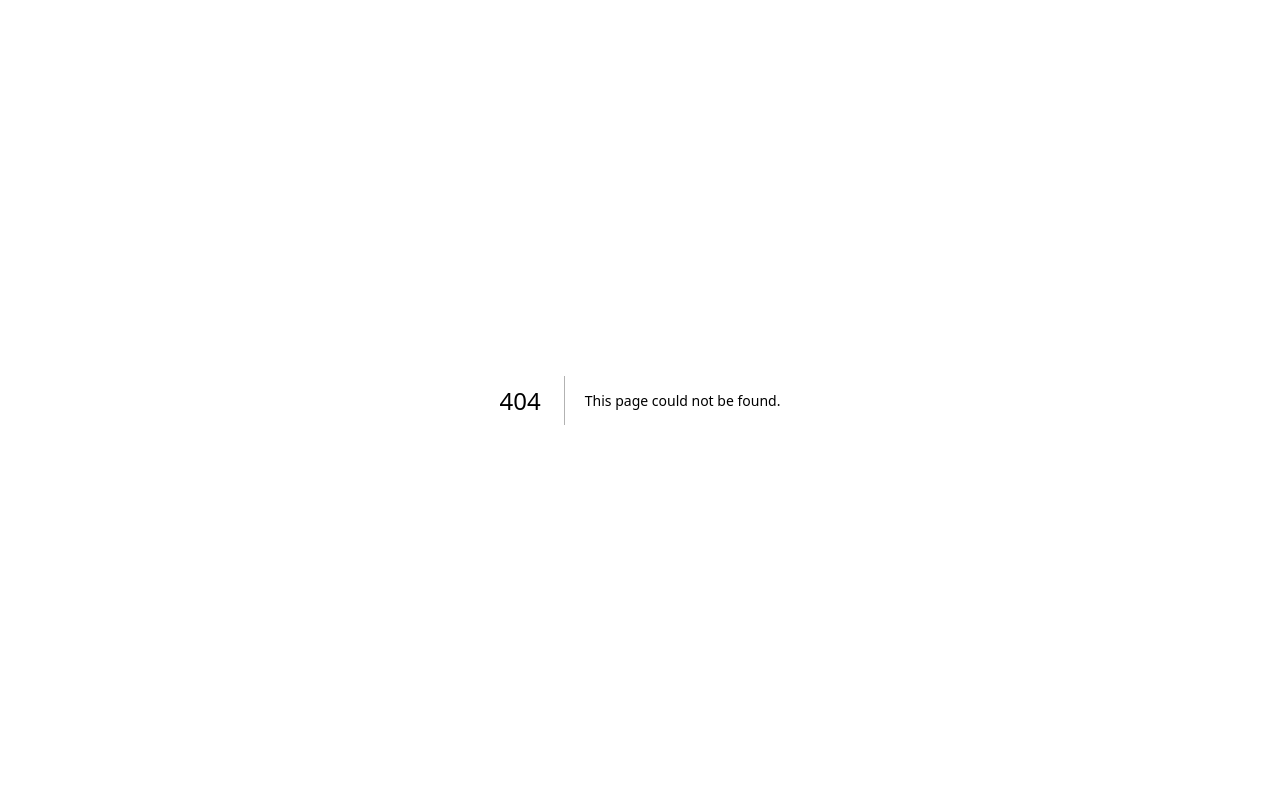
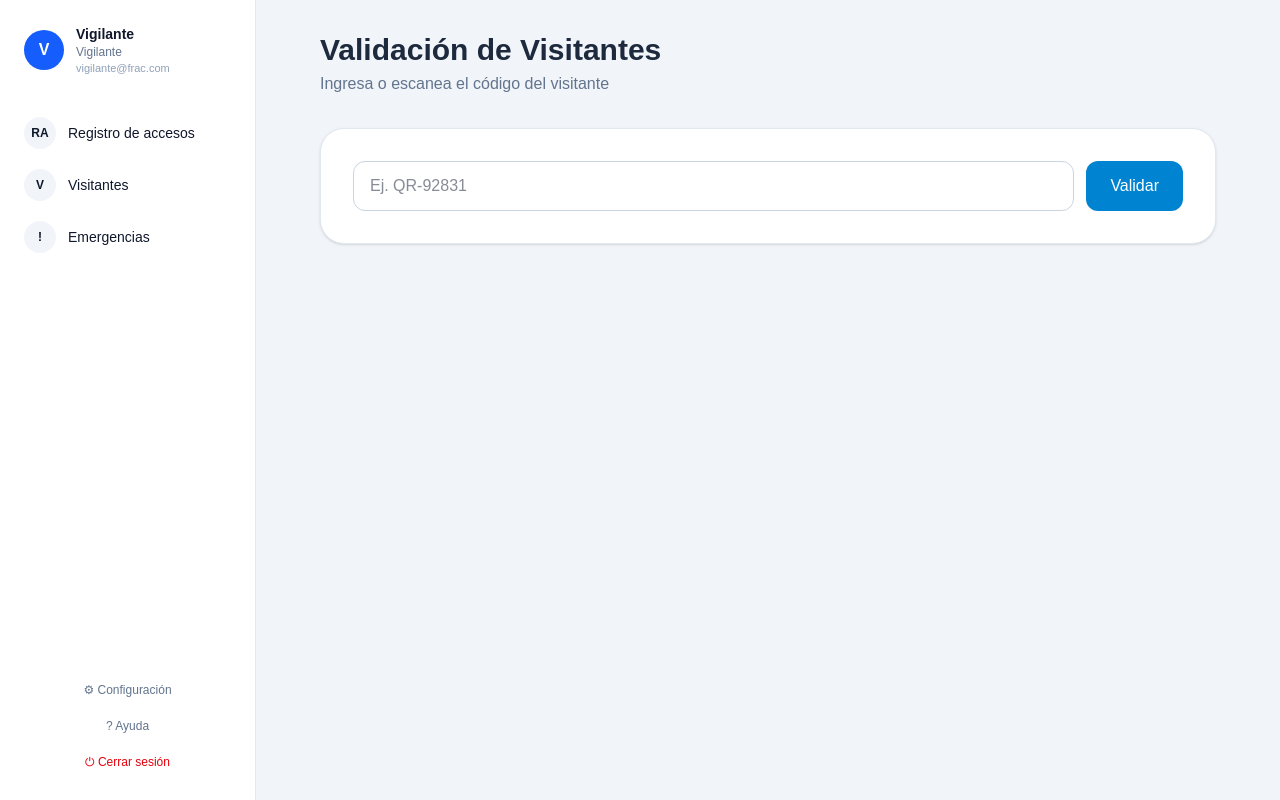
Before and after one commit to EmanuelVzq/erpfraccionamiento_web, a Next.js app: page /vigilante/visitantes in a window 1280 px wide. Before the commit this address had no page. Built offline with nearby package versions, Linux system fonts and the light colour scheme; sample sign-in values are in the browser's storage.

Commit message:
Implementacion validacion QR vigilante

```diff
--- /dev/null
+++ b/app/vigilante/visitantes/page.tsx
@@ -0,0 +1,215 @@
+"use client";
+
+import { useState } from "react";
+
+type Visitante = {
+  nombre: string;
+  residencia: string;
+  qr: string;
+  fecha: string;
+  estado: string;
+};
+
+export default function VisitantesPage() {
+  const [codigo, setCodigo] = useState("");
+  const [loading, setLoading] = useState(false);
+  const [error, setError] = useState("");
+  const [visitante, setVisitante] = useState<Visitante | null>(null);
+  const [success, setSuccess] = useState("");
+
+  const API = "https://erpfraccionamiento-api.onrender.com";
+
+  const validarCodigo = async () => {
+    if (!codigo.trim()) {
+      setError("Ingresa un código");
+      return;
+    }
+
+    setLoading(true);
+    setError("");
+    setSuccess("");
+    setVisitante(null);
+
+    try {
+      // 🔥 Endpoint ejemplo
+      const res = await fetch(`${API}/visitas/validar/${codigo}`);
+
+      if (!res.ok) {
+        throw new Error("Código inválido");
+      }
+
+      const data = await res.json();
+
+      setVisitante({
+        nombre: data.nombre ?? "Visitante",
+        residencia: data.residencia_visitada ?? "N/D",
+        qr: data.qr ?? codigo,
+        fecha: data.fecha ?? "Sin fecha",
+        estado: data.estado ?? "pendiente",
+      });
+
+    } catch (err) {
+      console.error(err);
+      setError("No se encontró el código");
+    } finally {
+      setLoading(false);
+    }
+  };
+
+  const registrarEntrada = async () => {
+    try {
+      setLoading(true);
+
+      // 🔥 Endpoint ejemplo
+      const res = await fetch(`${API}/visitas/entrada/${visitante?.qr}`,
+        {
+          method: "POST",
+        }
+      );
+
+      if (!res.ok) {
+        throw new Error("No se pudo registrar");
+      }
+
+      setSuccess("Acceso autorizado correctamente 🚪");
+    } catch (err) {
+      console.error(err);
+      setError("Error al registrar acceso");
+    } finally {
+      setLoading(false);
+    }
+  };
+
+  return (
+    <section className="max-w-4xl mx-auto">
+
+      {/* Header */}
+      <div>
+        <h1 className="text-3xl font-semibold text-slate-800">
+          Validación de Visitantes
+        </h1>
+
+        <p className="text-slate-500 mt-1">
+          Ingresa o escanea el código del visitante
+        </p>
+      </div>
+
+      {/* Card principal */}
+      <div className="mt-8 bg-white rounded-3xl shadow-sm border border-slate-200 p-8">
+
+        {/* Input */}
+        <div className="flex gap-3">
+
+          <input
+            type="text"
+            placeholder="Ej. QR-92831"
+            value={codigo}
+            onChange={(e) => setCodigo(e.target.value)}
+            className="flex-1 rounded-xl border border-slate-300 px-4 py-3 outline-none focus:ring-2 focus:ring-sky-500"
+          />
+
+          <button
+            onClick={validarCodigo}
+            disabled={loading}
+            className="bg-sky-600 hover:bg-sky-700 text-white px-6 py-3 rounded-xl font-medium transition"
+          >
+            {loading ? "Validando..." : "Validar"}
+          </button>
+
+        </div>
+
+        {/* Error */}
+        {error && (
+          <div className="mt-5 bg-red-100 text-red-700 px-4 py-3 rounded-xl">
+            {error}
+          </div>
+        )}
+
+        {/* Success */}
+        {success && (
+          <div className="mt-5 bg-emerald-100 text-emerald-700 px-4 py-3 rounded-xl">
+            {success}
+          </div>
+        )}
+
+        {/* Resultado */}
+        {visitante && (
+          <div className="mt-8 border border-slate-200 rounded-2xl p-6">
+
+            <div className="flex items-center justify-between">
+
+              <div>
+                <h2 className="text-2xl font-semibold">
+                  {visitante.nombre}
+                </h2>
+
+                <p className="text-slate-500 mt-1">
+                  Casa {visitante.residencia}
+                </p>
+              </div>
+
+              <span
+                className={`px-3 py-1 rounded-full text-sm ${
+                  visitante.estado.toLowerCase() === "autorizado"
+                    ? "bg-emerald-100 text-emerald-700"
+                    : "bg-yellow-100 text-yellow-700"
+                }`}
+              >
+                {visitante.estado}
+              </span>
+
+            </div>
+
+            {/* Datos */}
+            <div className="mt-6 grid grid-cols-1 md:grid-cols-2 gap-4">
+
+              <InfoCard
+                title="Código QR"
+                value={visitante.qr}
+              />
+
+              <InfoCard
+                title="Fecha"
+                value={visitante.fecha}
+              />
+
+            </div>
+
+            {/* Botón */}
+            <button
+              onClick={registrarEntrada}
+              disabled={loading}
+              className="mt-8 w-full bg-emerald-600 hover:bg-emerald-700 text-white py-3 rounded-xl font-semibold transition"
+            >
+              Autorizar acceso
+            </button>
+
+          </div>
+        )}
+
+      </div>
+    </section>
+  );
+}
+
+//////////////// COMPONENTES //////////////////
+
+function InfoCard({
+  title,
+  value,
+}: {
+  title: string;
+  value: string;
+}) {
+  return (
+    <div className="bg-slate-50 rounded-xl p-4">
+      <p className="text-xs uppercase text-slate-500">
+        {title}
+      </p>
+
+      <p className="text-lg font-semibold mt-1">
+        {value}
+      </p>
+    </div>
+  );
+}
```
